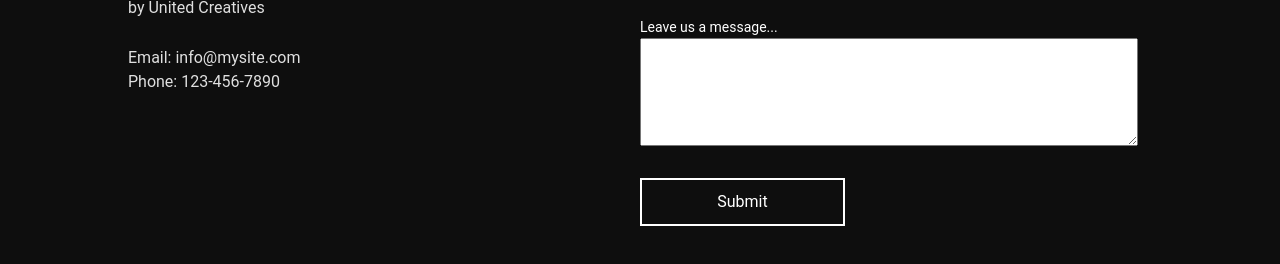
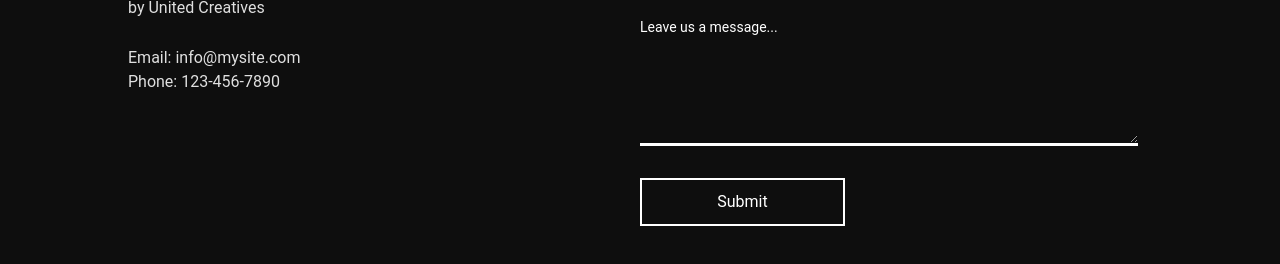
Before and after one commit to redblack20097/CharlieKnoxWebsite, a plain HTML site: page contact.html in a window 1280 px wide. Shown: the part 356-620 px from the top of the page. Drawn offline with nearby package versions, Linux system fonts and the light colour scheme.

Commit message:
Update style.css

```diff
--- a/style.css
+++ b/style.css
@@ -318,6 +318,10 @@ main .Contact .contact-right input {
 main .Contact .contact-right #Message {
   width: 498px;
   height: 108px;
+  background-color: transparent;
+  border: none;
+  border-bottom: 3px solid white;
+  color: white;
 }
 main .Contact .contact-right input:hover {
   border: 2px solid white;
```
